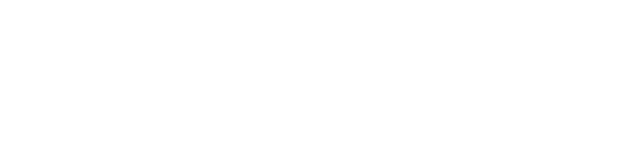
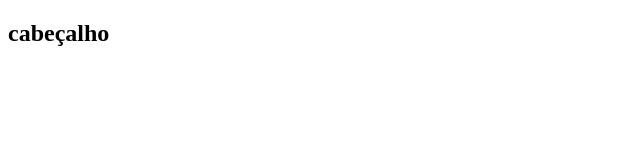
Before and after one commit to andersonlima1234/aula01-git, a plain HTML site: page index.html in a window 1280 px wide. Shown: the whole page, without its empty margins (0-640 px from the left). Drawn offline with Linux system fonts and the light colour scheme.

Commit message:
cabeçalho

```diff
--- a/index.html
+++ b/index.html
@@ -6,6 +6,10 @@
     <title>Document</title>
 </head>
 <body>
-
+    <section>
+        <div>
+            <h1>cabeçalho</h1>
+        </div>
+    </section>
 </body>
 </html>
```
